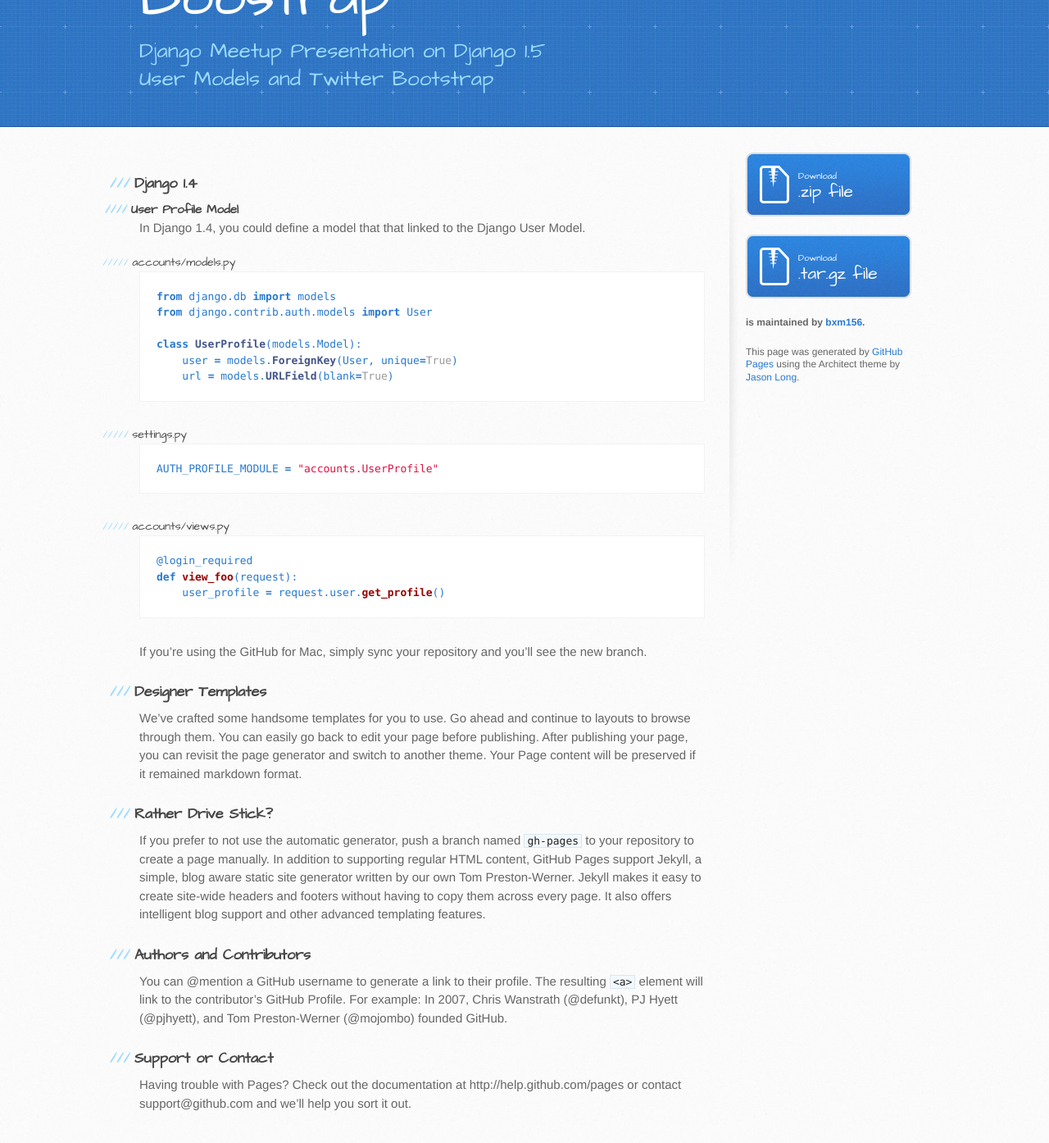
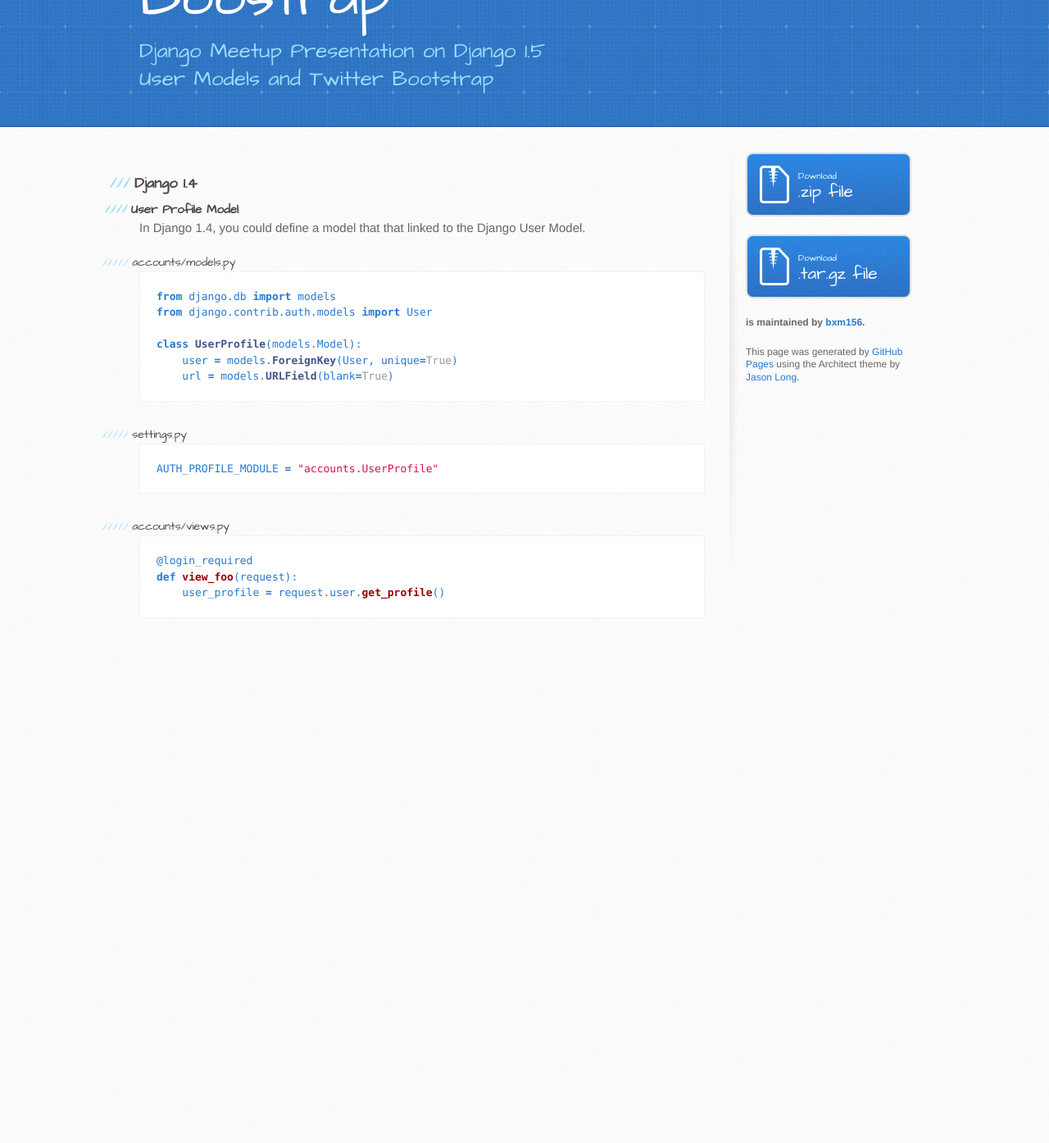
Before and after one commit to bxm156/django-meetup, a Jekyll site: the page built from 1.4/index.md, in a window 1280 px wide and 1400 px high, scrolled down 368 px. Shown: the top 1394 px of the window at 82% size. Built offline with Jekyll 4.4.1, drawn with Linux system fonts in a browser that asks for light colours; Markdown is read by kramdown in place of the engine named in the settings; after the commit the page ends 1174 px from its top, so only the background shows below that.

Commit message:
Updated index.md

````diff
--- a/1.4/index.md
+++ b/1.4/index.md
@@ -30,18 +30,3 @@
 def view_foo(request):
     user_profile = request.user.get_profile()
 ```
-
-
-If you're using the GitHub for Mac, simply sync your repository and you'll see the new branch.
-
-### Designer Templates
-We've crafted some handsome templates for you to use. Go ahead and continue to layouts to browse through them. You can easily go back to edit your page before publishing. After publishing your page, you can revisit the page generator and switch to another theme. Your Page content will be preserved if it remained markdown format.
-
-### Rather Drive Stick?
-If you prefer to not use the automatic generator, push a branch named `gh-pages` to your repository to create a page manually. In addition to supporting regular HTML content, GitHub Pages support Jekyll, a simple, blog aware static site generator written by our own Tom Preston-Werner. Jekyll makes it easy to create site-wide headers and footers without having to copy them across every page. It also offers intelligent blog support and other advanced templating features.
-
-### Authors and Contributors
-You can @mention a GitHub username to generate a link to their profile. The resulting `<a>` element will link to the contributor's GitHub Profile. For example: In 2007, Chris Wanstrath (@defunkt), PJ Hyett (@pjhyett), and Tom Preston-Werner (@mojombo) founded GitHub.
-
-### Support or Contact
-Having trouble with Pages? Check out the documentation at http://help.github.com/pages or contact support@github.com and we’ll help you sort it out.
````
